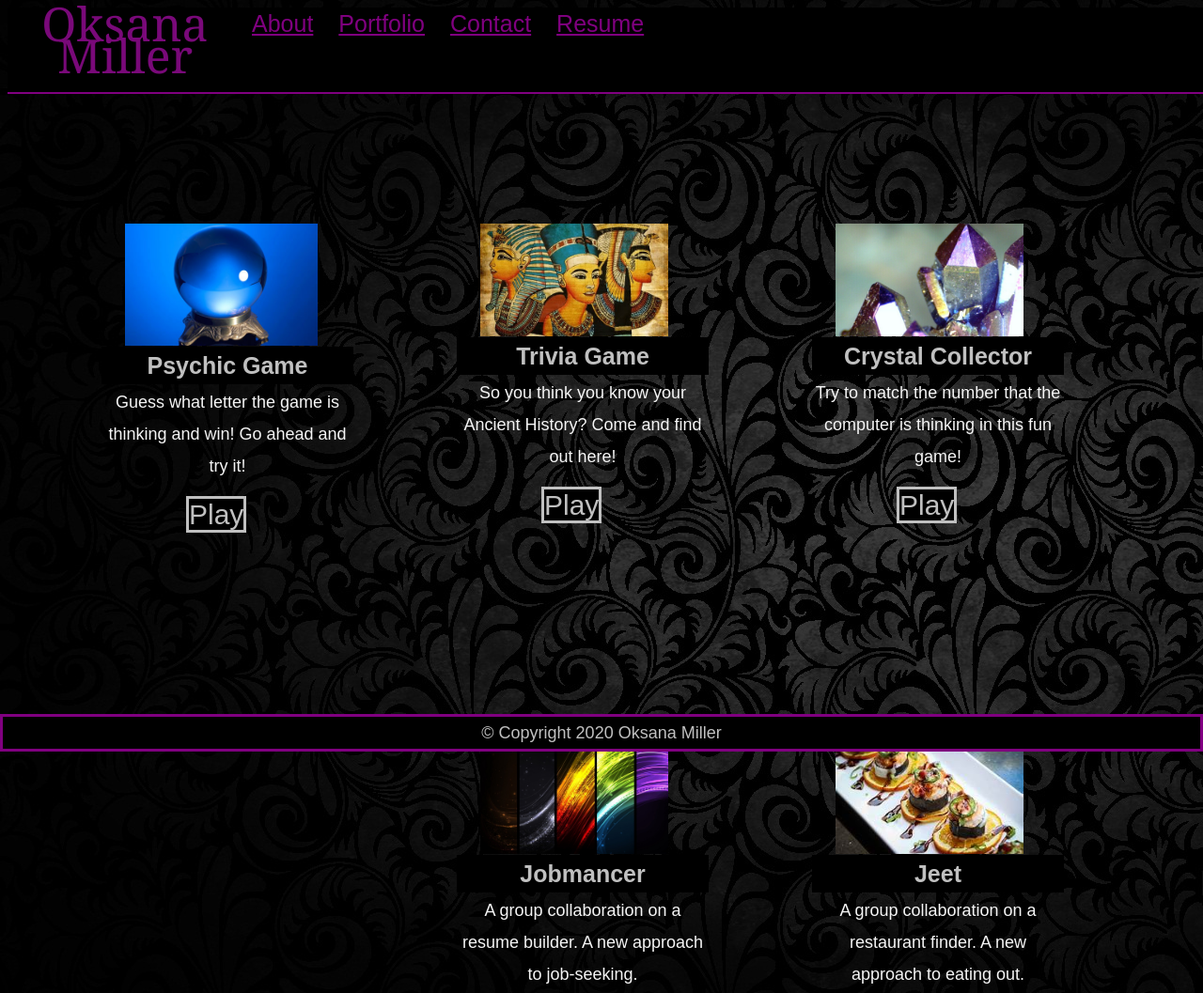
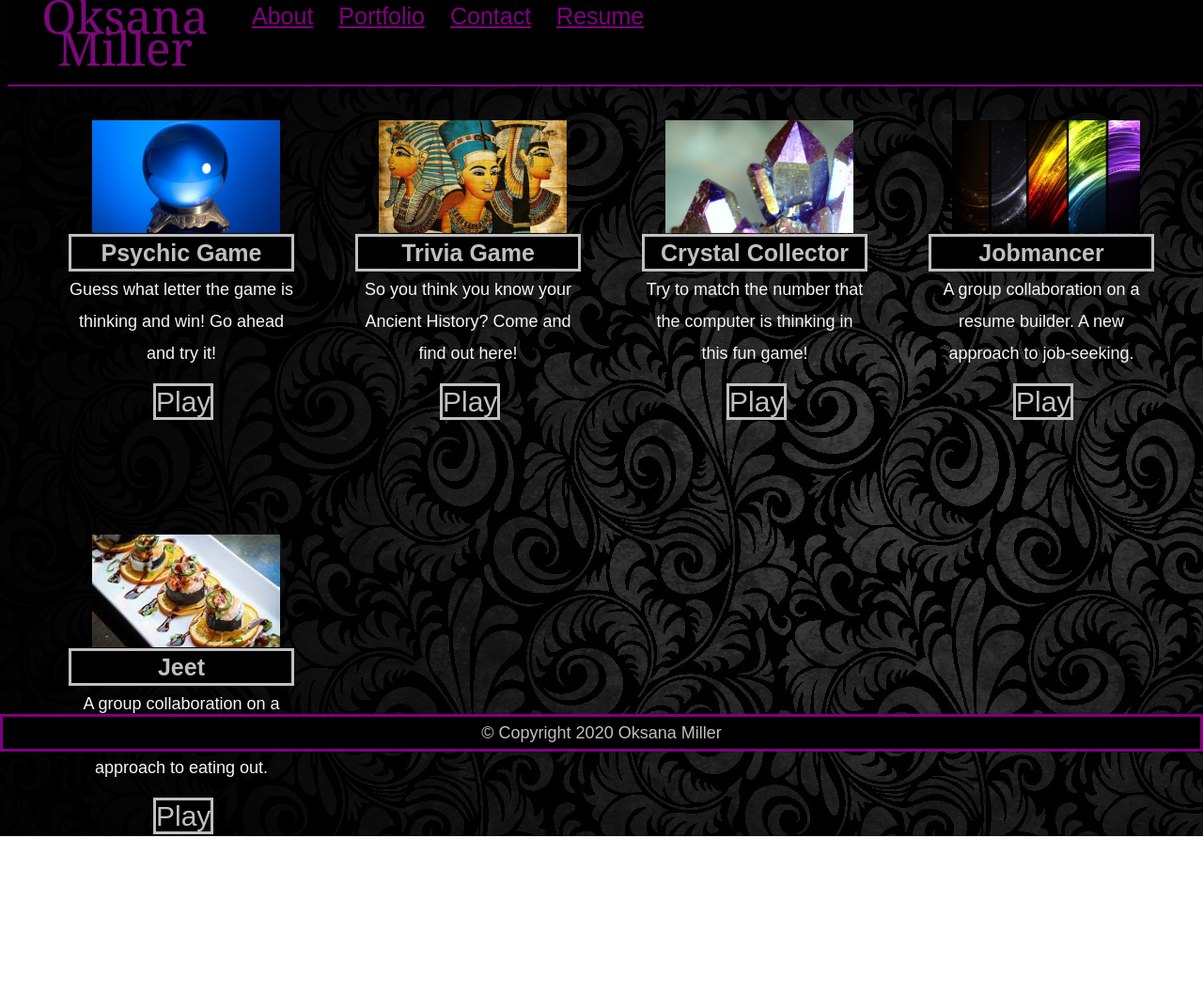
Before and after one commit to ogriff17/Portfolio, a plain HTML site: page portfolio.html in a window 1280 px wide. Shown: the top 1057 px of the page at 94% size. After the commit the page ends 890 px from the top, so only its background shows below. Drawn offline with nearby package versions, Linux system fonts and the light colour scheme.

Commit message:
Changed the portfolio site and made it look a little nicer and added some more projects into it

```diff
--- a/css/portfolio.css
+++ b/css/portfolio.css
@@ -11,9 +11,9 @@ body {
 }
 
 .container { /*This section is to contain everything in the middle of the page*/
-    width:100%;
-    max-width: 960px;
-    margin: 0 auto;
+    width:50%;
+    max-width: 800px;
+    /* margin: 0 auto; */
     clear:both;
     box-sizing: border-box;
     border-style:none;
@@ -28,6 +28,8 @@ body {
     position:fixed;
     width:100%;
     padding-top:-40px;
+    position:fixed;
+    top:0;
  }
 
 #logo { /*This section is for the name to appear correctly*/
@@ -111,19 +113,22 @@ footer{
     .card{
         float:left;
         width: 25%;
-        padding: 0 10px;
-        margin-left:90px;
-        margin-top:230px;
+        padding-top:20px;
+        margin-left:65px;
+        margin-top:100px;
     }
 
     .card-title{
         font-size:25px;
         border-style:solid;
-        border-color:black;
+        border-color:silver;
         background-color:black;
+        background-size:100px 100px;
         color:silver;
         text-align:center;
         margin-top:-10px;
+
+        border-width:-70px;
     }
 
     .card-img{
@@ -157,6 +162,8 @@ footer{
         margin-bottom:2000px;
     }
 
+
+
 @media screen and (max-width: 980px) {
     .main-section {
          width: 60%; float: left; margin-top: 40px; margin-left: 40px;position: relative;
--- a/portfolio.html
+++ b/portfolio.html
@@ -37,8 +37,8 @@
       </div>
     </header>
       <!---Replaced columns and rows with cards-->
-      <div class="card" style="width: 18rem;">
-        <img src="./images/anotherball.jpg" class="card-img" alt="Psychic" width="205" height="130">
+      <div class="card" style="width: 15rem;">
+        <img src="./images/anotherball.jpg" class="card-img" alt="Psychic" width="200" height="120">
         <div class="card-body">
           <h5 class="card-title">Psychic Game</h5>
           <p class="card-text">Guess what letter the game is thinking and win! Go ahead and try it! </p>
@@ -48,7 +48,7 @@
         </div>
       </div>
     <!---Card Break Here-->
-      <div class="card" style="width: 18rem;">
+      <div class="card" style="width: 15rem;">
         <img src="./images/ancient.jpg" class="card-img" alt="Trivia" width="200" height="120">
         <div class="card-body">
           <h5 class="card-title">Trivia Game</h5>
@@ -59,7 +59,7 @@
         </div>
       </div>
   <!--Card break here-->
-      <div class="card" style="width: 18rem;">
+      <div class="card" style="width: 15rem;">
         <img src="./images/crystals.jpg" class="card-img" alt="Crystal Collector" width="200" height="120">
         <div class="card-body">
           <h5 class="card-title">Crystal Collector</h5>
@@ -70,7 +70,7 @@
         </div>
       </div>
       <!---Card break here -->
-       <div class="card" style="width: 18rem;">
+       <div class="card" style="width: 15rem;">
         <img src="./images/multicolor.jpg" class="card-img" alt="Gif Generator" width="200" height="120">
         <div class="card-body">
           <h5 class="card-title">Jobmancer</h5>
@@ -81,9 +81,9 @@
       </div>
       </div>
       <!--This is the 1st Project here-->
-      <div class="card" style="width: 18rem;">
-        <img src="./images/sushi.jpg" class="card-img" alt="Gif Generator" width="200" height="120">
-        <div class="card-body">
+      <div class="card" style="width: 15rem;">
+        <img src="./images/sushi.jpg" class="card-img" alt="Jeet" width="200" height="120">
+        <div class="card-body" id="jeet">
           <h5 class="card-title">Jeet</h5>
           <p class="card-text">A group collaboration on a restaurant finder. A new approach to eating out.</p>
         </div>
```
